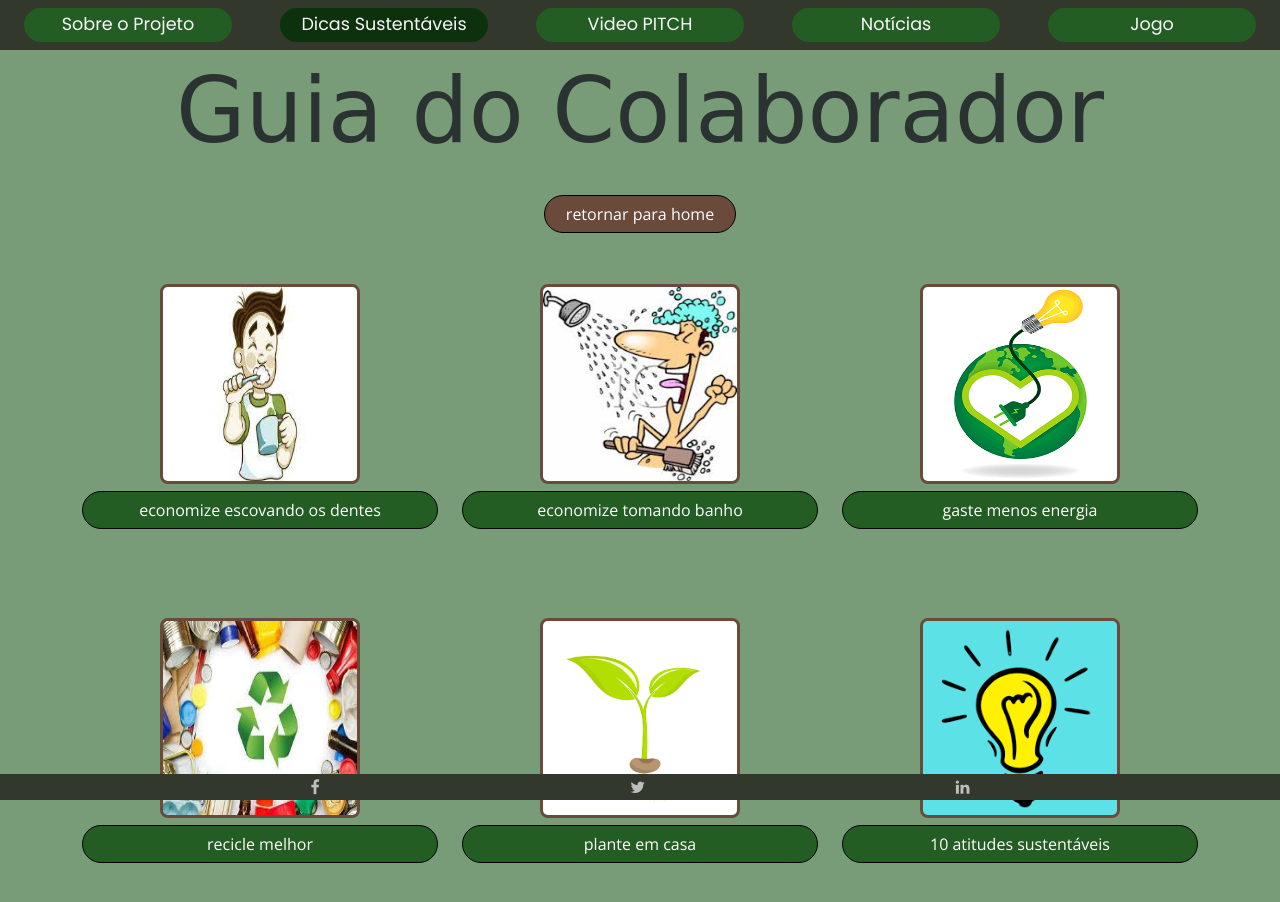
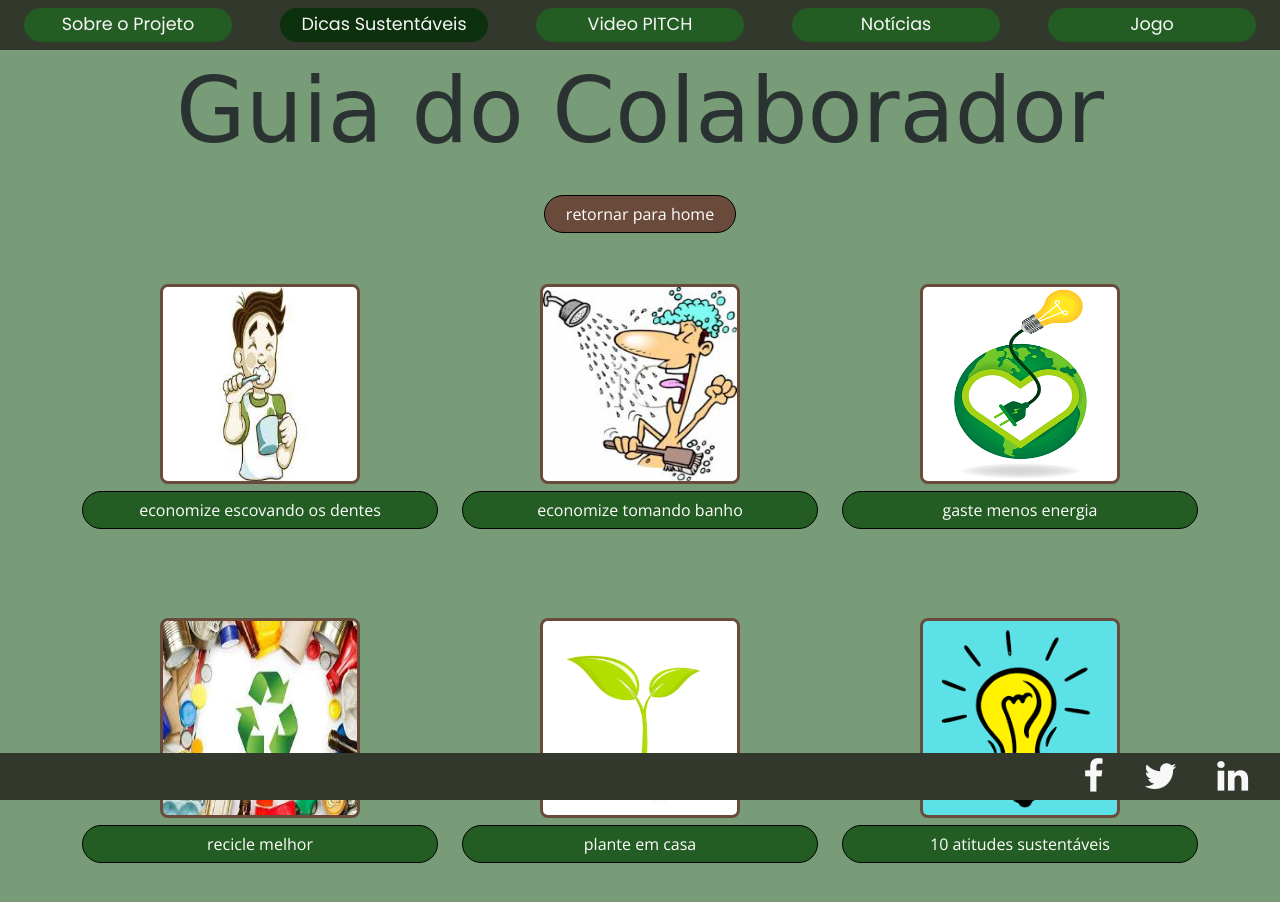
Before and after one commit to MuriloFin/challenge_schneider, a plain HTML site: page pages/dicas.html in a window 1280 px wide. Drawn offline with nearby package versions, Linux system fonts and the light colour scheme; a web font is replaced by a local one.

Commit message:
footer save point

```diff
--- a/css/global.css
+++ b/css/global.css
@@ -73,6 +73,30 @@ header#cabecalho nav ul li.pagina-selecionada > a {
   filter: brightness(80%);
 }
 
+footer{
+  margin-bottom: 0px;
+  display: flex;
+  justify-content: end;
+  column-gap: 2.5rem;
+  padding-top: 5px;
+  padding-bottom: 5px;
+  background-color: #32382c;
+  position: fixed;
+  width: 100%;
+  bottom: 0;
+  padding: 5px 2rem;
+  }
+
+  footer a{
+    text-decoration: none;
+    color: #bebebe;
+    font-size: 36px;
+  }
+
+  footer a:hover{
+    filter: brightness(120%);
+  }
+
 @media (max-width: 768px) {
   header#cabecalho nav ul li {
     width: 100%;
--- a/css/style.css
+++ b/css/style.css
@@ -240,24 +240,3 @@ h6 {
   margin-bottom: -1%;
   margin-top: -2%;
 }
-
-footer{
-margin-bottom: 0px;
-display: flex;
-justify-content: space-evenly;
-padding-top: 5px;
-padding-bottom: 5px;
-background-color: #32382c;
-position: fixed;
-width: 100%;
-bottom: 0;
-}
-
-footer a{
-  text-decoration: none;
-  color: #bebebe;
-}
-
-footer a:hover{
-  filter: brightness(120%);
-}
--- a/pages/dicas.html
+++ b/pages/dicas.html
@@ -12,9 +12,11 @@
     <link
       href="https://fonts.googleapis.com/css2?family=Bagel+Fat+One&family=Montserrat:wght@300;400&family=Open+Sans:wght@300;400&family=Poppins:wght@300;400&family=Roboto&display=swap"
       rel="stylesheet"
+    />
 
-    />
+    <!-- ICONES -->
     <link rel="stylesheet" href="https://cdnjs.cloudflare.com/ajax/libs/font-awesome/4.7.0/css/font-awesome.min.css">
+
     <!-- BOOTSTRAP -->
     <link
       href="https://cdn.jsdelivr.net/npm/bootstrap@5.3.0-alpha3/dist/css/bootstrap.min.css"
@@ -160,17 +162,22 @@
         <div class="fim"></div>
       </div>
     </main>
-
+    <footer>
+      <a href="#">
+        <i class="fa fa-facebook "></i>
+      </a>
+      <a href="#" >
+        <i class="fa fa-twitter "></i>
+      </a>
+      <a href="#">
+        <i class="fa fa-linkedin "></i>
+      </a>
+    </footer>
     <!-- BOOTSTRAP -->
     <script
       src="https://cdn.jsdelivr.net/npm/bootstrap@5.3.0/dist/js/bootstrap.bundle.min.js"
       integrity="sha384-geWF76RCwLtnZ8qwWowPQNguL3RmwHVBC9FhGdlKrxdiJJigb/j/68SIy3Te4Bkz"
       crossorigin="anonymous"
     ></script>
-    <footer>
-      <a href="#" class="fa fa-facebook"></a>
-      <a href="#" class="fa fa-twitter"></a>
-      <a href="#" class="fa fa-linkedin"></a>
-    </footer>
 </body>
 </html>
```
Also changed, not shown: index.html (+15 -1 lines), pages/jogo.html (+15 -0 lines), pages/noticias.html (+14 -0 lines).
